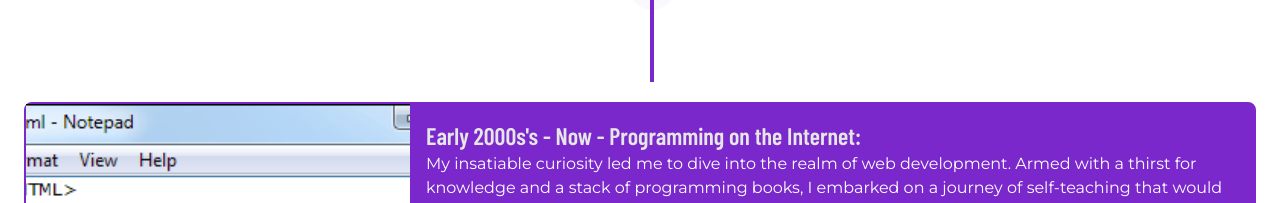
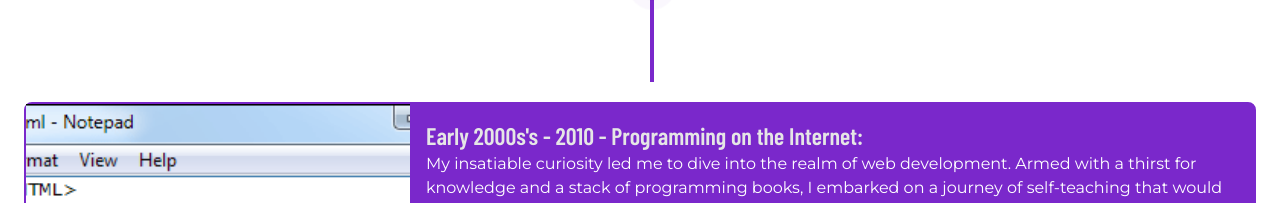
Before and after one commit to MikeLegemah5799/mleg-portfolio, a Next.js app: page /about in a window 1280 px wide. Shown: the part 3588-3791 px from the top of the page. Built offline with nearby package versions, Linux system fonts and the light colour scheme.

Commit message:
fixed timeline error

```diff
--- a/components/Timeline/Timeline.js
+++ b/components/Timeline/Timeline.js
@@ -113,7 +113,7 @@ const Timeline = () => {
                     <div className="p-4 flex flex-col justify-between leading-normal">
                         <div className="mb-8">
                             <h3 className="text-2xl flex items-center text-gray-light">
-                                Early 2000s&apos;s - Now - Programming on the Internet:
+                                Early 2000s&apos;s - 2010 - Programming on the Internet:
                             </h3>
                             <p className="text-base text-white">
                                 My insatiable curiosity led me to dive into the realm of web development. Armed with a thirst for knowledge and a stack of programming books, I embarked on a journey of self-teaching that would reshape my understanding of technology. HTML, the backbone of the web, became my starting point. With the flicker of excitement, I wrote my first lines of code, crafting basic web pages that, although simple, felt like digital worlds I had the power to shape. CSS soon followed, adding an artistic layer to my coding endeavors. The process of styling elements, experimenting with colors, fonts, and layouts, was akin to painting on a blank canvas. JavaScript emerged as the bridge to interactivity and dynamic content. Armed with tutorials and examples, I ventured into the world of scripting. From simple pop-up alerts to more complex functions that responded to user interactions, JavaScript&apos;s potential felt limitless. Looking back, my path from Logo to HTML, CSS, JavaScript, and SQL was marked by a consistent thread of self-driven learning, trial and error, and an insatiable appetite for exploration.
```
